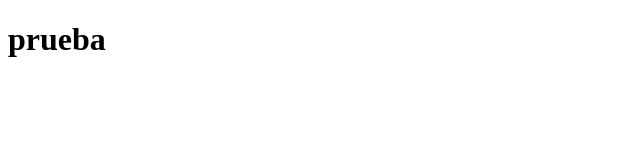
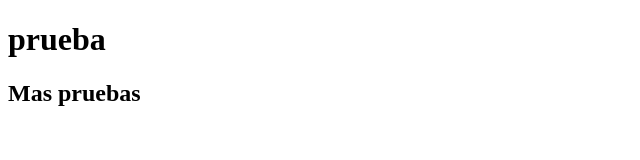
Before and after one commit to juandualibe/Uvi, a plain HTML site: page index.html in a window 1280 px wide. Shown: the whole page, without its empty margins (0-640 px from the left). Drawn offline with Linux system fonts and the light colour scheme.

Commit message:
nuevo elemento en html

```diff
--- a/index.html
+++ b/index.html
@@ -7,6 +7,7 @@
 </head>
 <body>
     <h1>prueba</h1>
+    <h2>Mas pruebas</h2>
 
 </body>
 </html>
```
